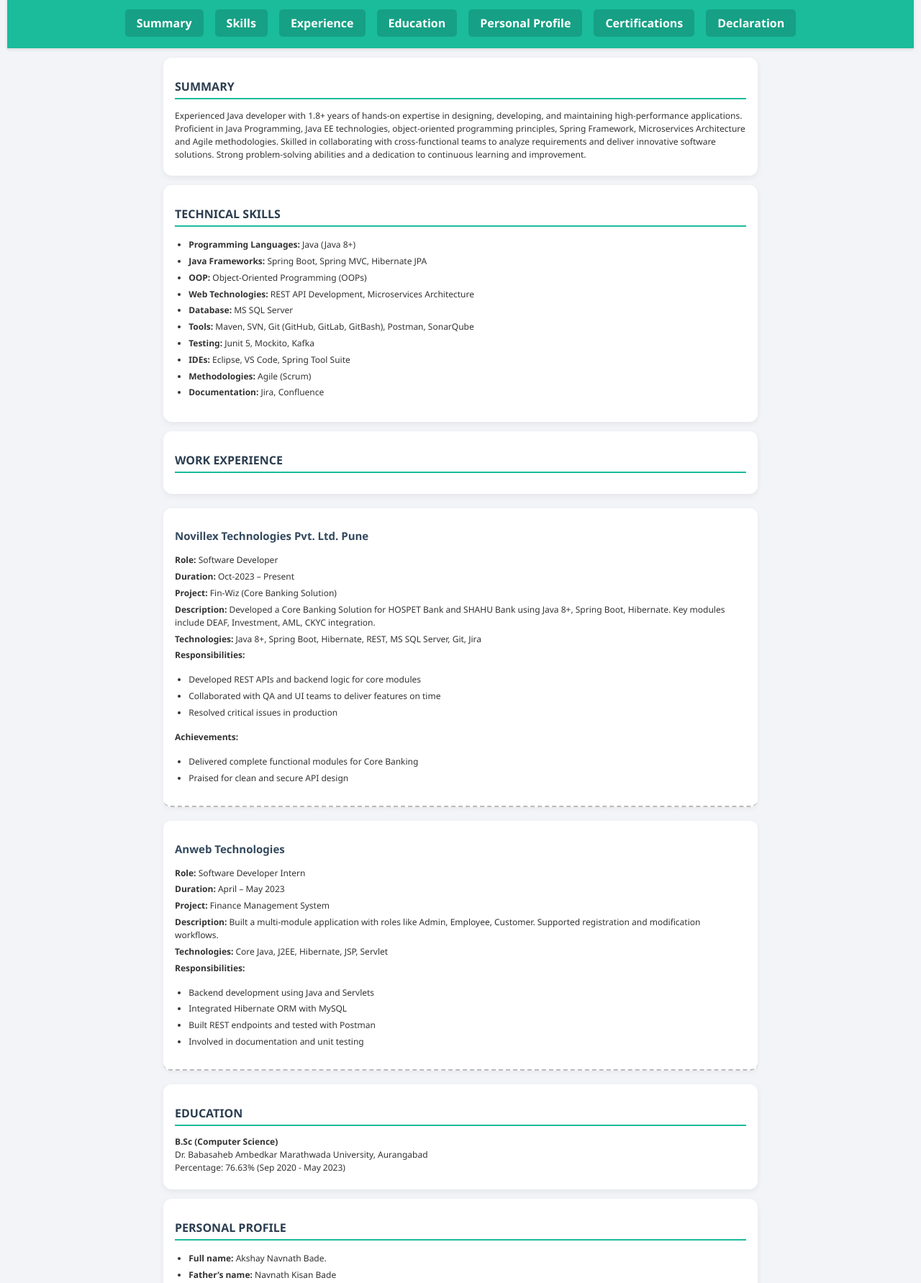
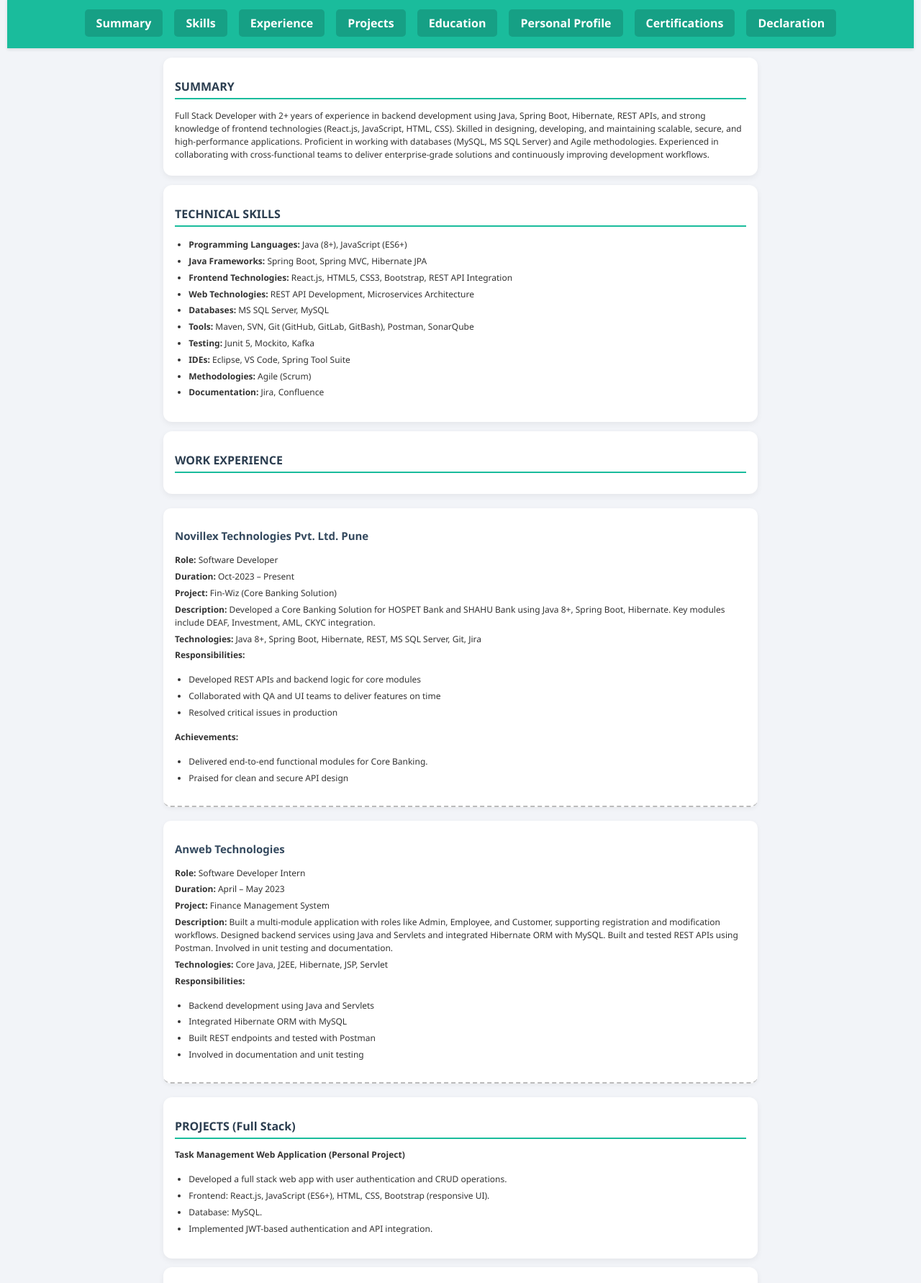
Before and after one commit to akshaybade9/resume, a plain HTML site: page index.html in a window 1280 px wide. Shown: the part 152-1934 px from the top of the page at 72% size. Drawn offline with nearby package versions, Linux system fonts and the light colour scheme.

Commit message:
Update index.html
Added FrontEnd Technologies

```diff
--- a/index.html
+++ b/index.html
@@ -138,7 +138,7 @@
 <div id="resume-content">
   <header>
     <h1>AKSHAY BADE</h1>
-    <p>Software Developer</p>
+    <p>Full Stack Developer (Java + React)</p>
     <p>Email: akshaybade9@gmail.com | Mobile: 7709933052 | Location: Pune, Maharashtra</p>
   </header>
 
@@ -146,6 +146,7 @@
     <a href="#summary">Summary</a>
     <a href="#skills">Skills</a>
     <a href="#experience">Experience</a>
+    <a href="#projects">Projects</a>
     <a href="#education">Education</a>
     <a href="#languages">Personal Profile</a>
     <a href="#certifications">Certifications</a>
@@ -154,22 +155,17 @@
 
   <section id="summary">
     <h2>SUMMARY</h2>
-    <p>Experienced Java developer with 1.8+ years of hands-on expertise in designing, developing,
-      and maintaining high-performance applications. Proficient in Java Programming, Java EE
-      technologies, object-oriented programming principles, Spring Framework, Microservices
-      Architecture and Agile methodologies. Skilled in collaborating with cross-functional teams
-      to analyze requirements and deliver innovative software solutions. Strong problem-solving
-      abilities and a dedication to continuous learning and improvement.</p>
+    <p>Full Stack Developer with 2+ years of experience in backend development using Java, Spring Boot, Hibernate, REST APIs, and strong knowledge of frontend technologies (React.js, JavaScript, HTML, CSS). Skilled in designing, developing, and maintaining scalable, secure, and high-performance applications. Proficient in working with databases (MySQL, MS SQL Server) and Agile methodologies. Experienced in collaborating with cross-functional teams to deliver enterprise-grade solutions and continuously improving development workflows.</p>
   </section>
 
   <section id="skills">
     <h2>TECHNICAL SKILLS</h2>
     <ul>
-      <li><strong>Programming Languages:</strong> Java (Java 8+)</li>
+      <li><strong>Programming Languages:</strong> Java (8+), JavaScript (ES6+)</li>
       <li><strong>Java Frameworks:</strong> Spring Boot, Spring MVC, Hibernate JPA</li>
-      <li><strong>OOP:</strong> Object-Oriented Programming (OOPs)</li>
+      <li><strong>Frontend Technologies:</strong> React.js, HTML5, CSS3, Bootstrap, REST API Integration</li>
       <li><strong>Web Technologies:</strong> REST API Development, Microservices Architecture</li>
-      <li><strong>Database:</strong> MS SQL Server</li>
+      <li><strong>Databases:</strong> MS SQL Server, MySQL</li>
       <li><strong>Tools:</strong> Maven, SVN, Git (GitHub, GitLab, GitBash), Postman, SonarQube</li>
       <li><strong>Testing:</strong> Junit 5, Mockito, Kafka</li>
       <li><strong>IDEs:</strong> Eclipse, VS Code, Spring Tool Suite</li>
@@ -187,7 +183,7 @@
     <p><strong>Role:</strong> Software Developer</p>
     <p><strong>Duration:</strong> Oct-2023 – Present</p>
     <p><strong>Project:</strong> Fin-Wiz (Core Banking Solution)</p>
-    <p><strong>Description:</strong> Developed a Core Banking Solution for HOSPET Bank and SHAHU Bank using Java 8+, Spring Boot, Hibernate. Key modules include DEAF, Investment, AML, CKYC integration.</p>
+     <p><strong>Description:</strong> Developed a Core Banking Solution for HOSPET Bank and SHAHU Bank using Java 8+, Spring Boot, Hibernate. Key modules include DEAF, Investment, AML, CKYC integration.</p>
     <p><strong>Technologies:</strong> Java 8+, Spring Boot, Hibernate, REST, MS SQL Server, Git, Jira</p>
     <p><strong>Responsibilities:</strong></p>
     <ul>
@@ -197,7 +193,7 @@
     </ul>
     <p><strong>Achievements:</strong></p>
     <ul>
-      <li>Delivered complete functional modules for Core Banking</li>
+      <li>Delivered end-to-end functional modules for Core Banking.</li>
       <li>Praised for clean and secure API design</li>
     </ul>
   </section>
@@ -207,8 +203,8 @@
     <p><strong>Role:</strong> Software Developer Intern</p>
     <p><strong>Duration:</strong> April – May 2023</p>
     <p><strong>Project:</strong> Finance Management System</p>
-    <p><strong>Description:</strong> Built a multi-module application with roles like Admin, Employee, Customer. Supported registration and modification workflows.</p>
-    <p><strong>Technologies:</strong> Core Java, J2EE, Hibernate, JSP, Servlet</p>
+    <p><strong>Description:</strong> Built a multi-module application with roles like Admin, Employee, and Customer, supporting registration and modification workflows. Designed backend services using Java and Servlets and integrated Hibernate ORM with MySQL. Built and tested REST APIs using Postman. Involved in unit testing and documentation.</p>
+     <p><strong>Technologies:</strong> Core Java, J2EE, Hibernate, JSP, Servlet</p>
     <p><strong>Responsibilities:</strong></p>
     <ul>
       <li>Backend development using Java and Servlets</li>
@@ -216,6 +212,17 @@
       <li>Built REST endpoints and tested with Postman</li>
       <li>Involved in documentation and unit testing</li>
     </ul>
+  </section>
+
+  <section id="projects">
+    <h2>PROJECTS (Full Stack)</h2>
+    <p><strong>Task Management Web Application (Personal Project)</strong><br /></p>
+     <ul>
+      <li>Developed a full stack web app with user authentication and CRUD operations.</li>
+      <li>Frontend: React.js, JavaScript (ES6+), HTML, CSS, Bootstrap (responsive UI).</li>
+      <li>Database: MySQL.</li>
+      <li>Implemented JWT-based authentication and API integration.</li>
+      </ul>
   </section>
 
   <section id="education">
@@ -243,6 +250,9 @@
     <ul>
       <li>Java Backend Development - Exponent IT Training & Services, Pune</li>
       <li>Spring & Microservices - Udemy</li>
+      <li>HTML & CSS Full Course - YouTube (channel name : supersimpledev)</li>
+      <li>Javascript Full Course - YouTube (channel name : supersimpledev)</li>
+      <li>ReactJs Full Course - YouTube (channel name : supersimpledev)</li>
     </ul>
   </section>
 
```
